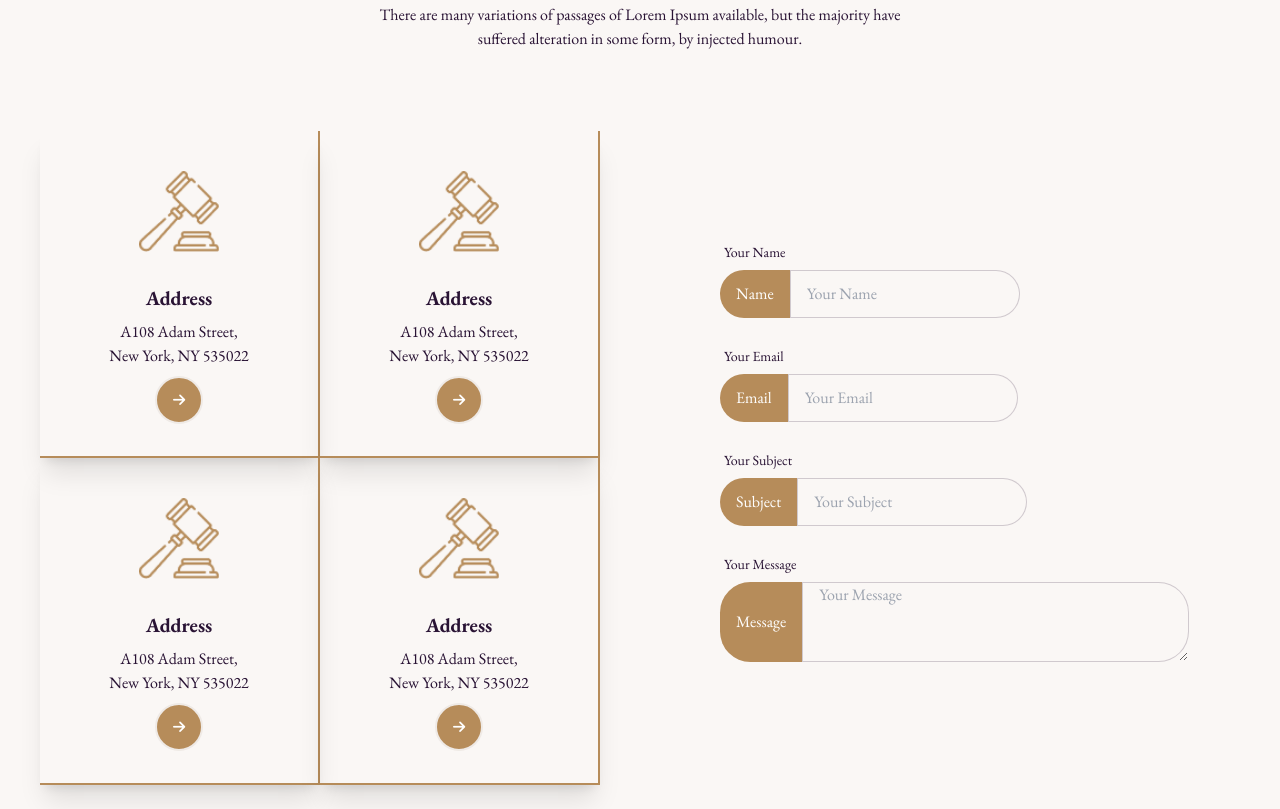
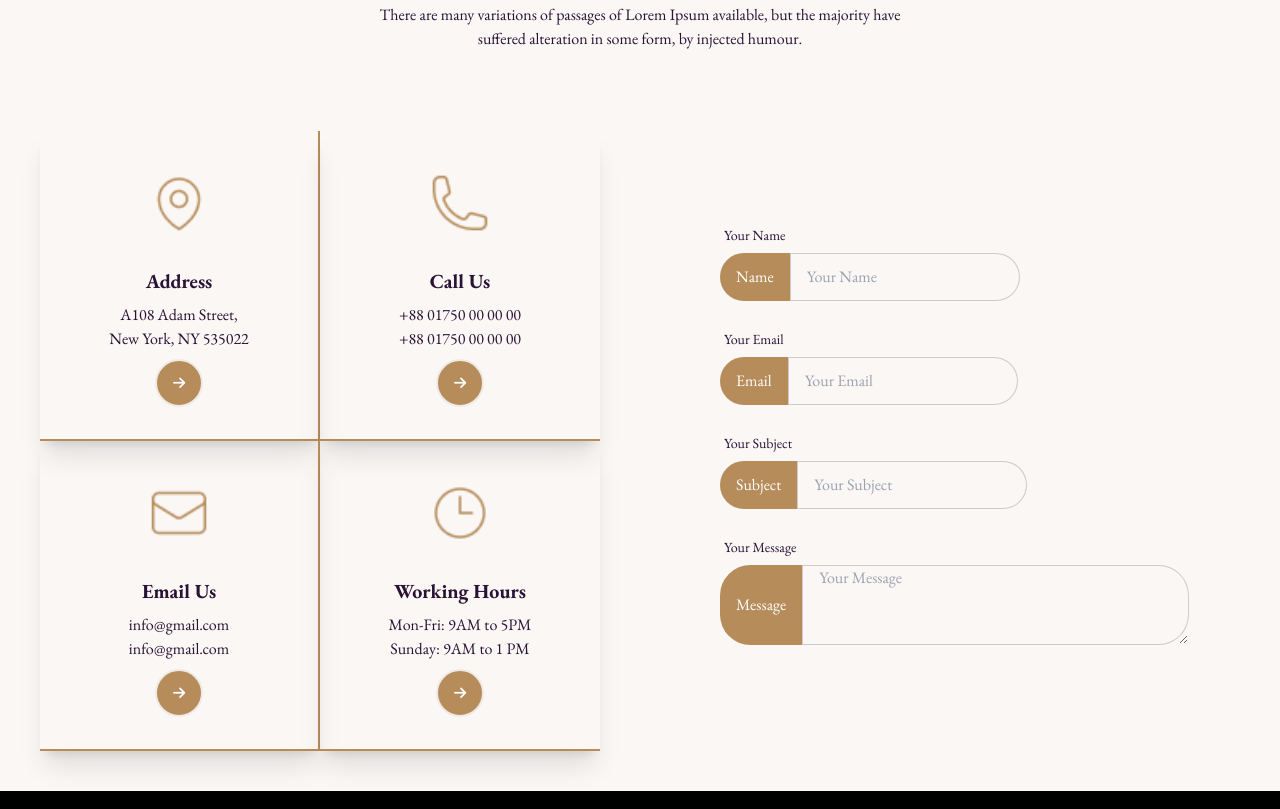
Before and after one commit to Fariha1865/Legal-Solutions-Site-with-Tailwind-DaisyUI, a plain HTML site: page index.html in a window 1280 px wide. Shown: the part 3011-3820 px from the top of the page. Drawn offline with nearby package versions, Linux system fonts and the light colour scheme.

Commit message:
images edited

```diff
--- a/index.html
+++ b/index.html
@@ -354,7 +354,7 @@
                 <!-- card-1 -->
                 <div class="card shadow-xl rounded-none border-b-2 md:border-r-2 border-primary">
                     <figure class="px-5 pt-10">
-                        <img src="./images/business.png" alt="Shoes" class="w-20" />
+                        <img src="./images/location.png" alt="Shoes" class="w-16" />
                     </figure>
                     <div class="card-body items-center text-center">
                         <h2 class="font-bold text-xl">Address</h2>
@@ -368,14 +368,14 @@
                     </div>
                 </div>
                 <!-- card-2 -->
-                <div class="card shadow-xl rounded-none border-b-2 md:border-r-2 border-primary">
+                <div class="card shadow-xl rounded-none border-b-2  border-primary">
                     <figure class="px-10 pt-10">
-                        <img src="./images/business.png" alt="Shoes" class="w-20" />
+                        <img src="./images/call.png" alt="Shoes" class="w-16" />
                     </figure>
                     <div class="card-body items-center text-center">
-                        <h2 class="font-bold text-xl">Address</h2>
-                        <p>A108 Adam Street,<br>
-                            New York, NY 535022</p>
+                        <h2 class="font-bold text-xl">Call Us</h2>
+                        <p>+88 01750 00 00 00<br>
+                            +88 01750 00 00 00</p>
                         <div class="card-actions">
                             <button
                                 class="btn rounded-full bg-primary text-white hover:bg-primary border-2 hover:border-orange-800"><i
@@ -386,12 +386,12 @@
                 <!-- card-3 -->
                 <div class="card shadow-xl rounded-none border-b-2 md:border-r-2 border-primary">
                     <figure class="px-10 pt-10">
-                        <img src="./images/business.png" alt="Shoes" class="w-20" />
+                        <img src="./images/email.png" alt="Shoes" class="w-16" />
                     </figure>
                     <div class="card-body items-center text-center">
-                        <h2 class="font-bold text-xl">Address</h2>
-                        <p>A108 Adam Street,<br>
-                            New York, NY 535022</p>
+                        <h2 class="font-bold text-xl">Email Us</h2>
+                        <p>info@gmail.com<br>
+                            info@gmail.com</p>
                         <div class="card-actions">
                             <button
                                 class="btn rounded-full bg-primary text-white hover:bg-primary border-2 hover:border-orange-800"><i
@@ -400,14 +400,14 @@
                     </div>
                 </div>
                 <!-- card-4 -->
-                <div class="card shadow-xl rounded-none border-b-2 md:border-r-2 border-primary">
+                <div class="card shadow-xl rounded-none border-b-2  border-primary">
                     <figure class="px-10 pt-10">
-                        <img src="./images/business.png" alt="Shoes" class="w-20" />
+                        <img src="./images/time.png" alt="Shoes" class="w-16" />
                     </figure>
                     <div class="card-body items-center text-center">
-                        <h2 class="font-bold text-xl">Address</h2>
-                        <p>A108 Adam Street,<br>
-                            New York, NY 535022</p>
+                        <h2 class="font-bold text-xl">Working Hours</h2>
+                        <p>Mon-Fri: 9AM to 5PM<br>
+                            Sunday: 9AM to 1 PM</p>
                         <div class="card-actions">
                             <button
                                 class="btn rounded-full bg-primary text-white hover:bg-primary border-2 hover:border-orange-800"><i
```
